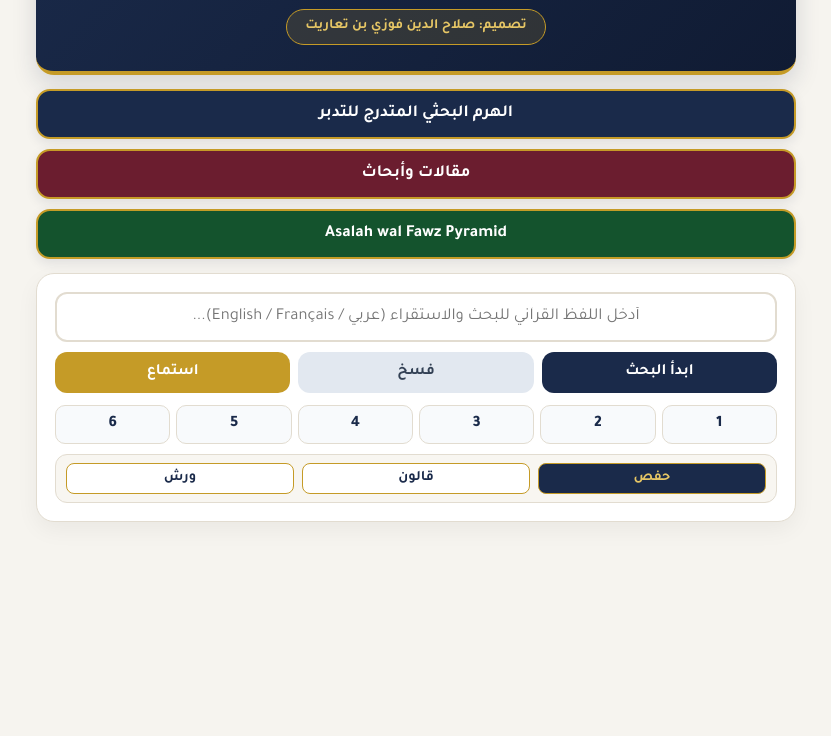
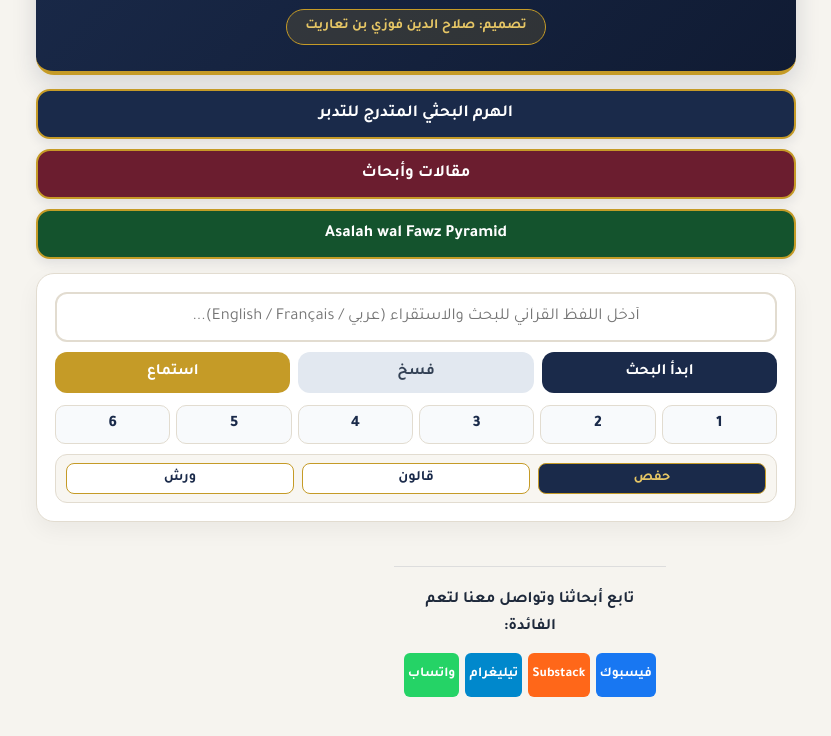
Before and after one commit to tsts4242/manhaj-pyramid, a plain HTML site: page index.html in a window 1280 px wide. Shown: the part 152-888 px from the top of the page, without its empty margins (224-1055 px from the left). Before the commit the page ends 800 px from the top, so only its background shows below. Drawn offline with Linux system fonts and the light colour scheme.

Commit message:
Add social media links section to index.html

```diff
--- a/index.html
+++ b/index.html
@@ -190,6 +190,17 @@
     </script>
 
   <div style="display: grid; grid-template-columns: repeat(4, 1fr); gap: 6px; max-width: 500px; margin: 0 auto;"</div>
+<!-- شريط المشاركة والتواصل الاجتماعي -->
+<div style="text-align: center; margin: 30px auto; padding: 20px 10px; border-top: 1px solid #ddd; font-family: inherit;">
+  <p style="font-weight: bold; margin-bottom: 12px;">تابع أبحاثنا وتواصل معنا لتعم الفائدة:</p>
+
+  <div style="display: grid; grid-template-columns: repeat(4, 1fr); gap: 6px; width: 100%; max-width: 500px; margin: 0 auto;">
+    <a href="https://facebook.com" target="_blank" style="display: flex; align-items: center; justify-content: center; padding: 10px 4px; background-color: #1877F2; color: white; text-decoration: none; border-radius: 6px; font-weight: bold; font-size: 0.85rem; white-space: nowrap;">فيسبوك</a>
+    <a href="https://substack.com" target="_blank" style="display: flex; align-items: center; justify-content: center; padding: 10px 4px; background-color: #FF6719; color: white; text-decoration: none; border-radius: 6px; font-weight: bold; font-size: 0.85rem; white-space: nowrap;">Substack</a>
+    <a href="https://t.me" target="_blank" style="display: flex; align-items: center; justify-content: center; padding: 10px 4px; background-color: #0088cc; color: white; text-decoration: none; border-radius: 6px; font-weight: bold; font-size: 0.85rem; white-space: nowrap;">تيليغرام</a>
+    <a href="https://whatsapp.com" target="_blank" style="display: flex; align-items: center; justify-content: center; padding: 10px 4px; background-color: #25D366; color: white; text-decoration: none; border-radius: 6px; font-weight: bold; font-size: 0.85rem; white-space: nowrap;">واتساب</a>
+  </div>
+</div>
 
     <!-- استدعاء ملفات الجافاسكريبت -->
     <script src="articles.js"></script>
```
